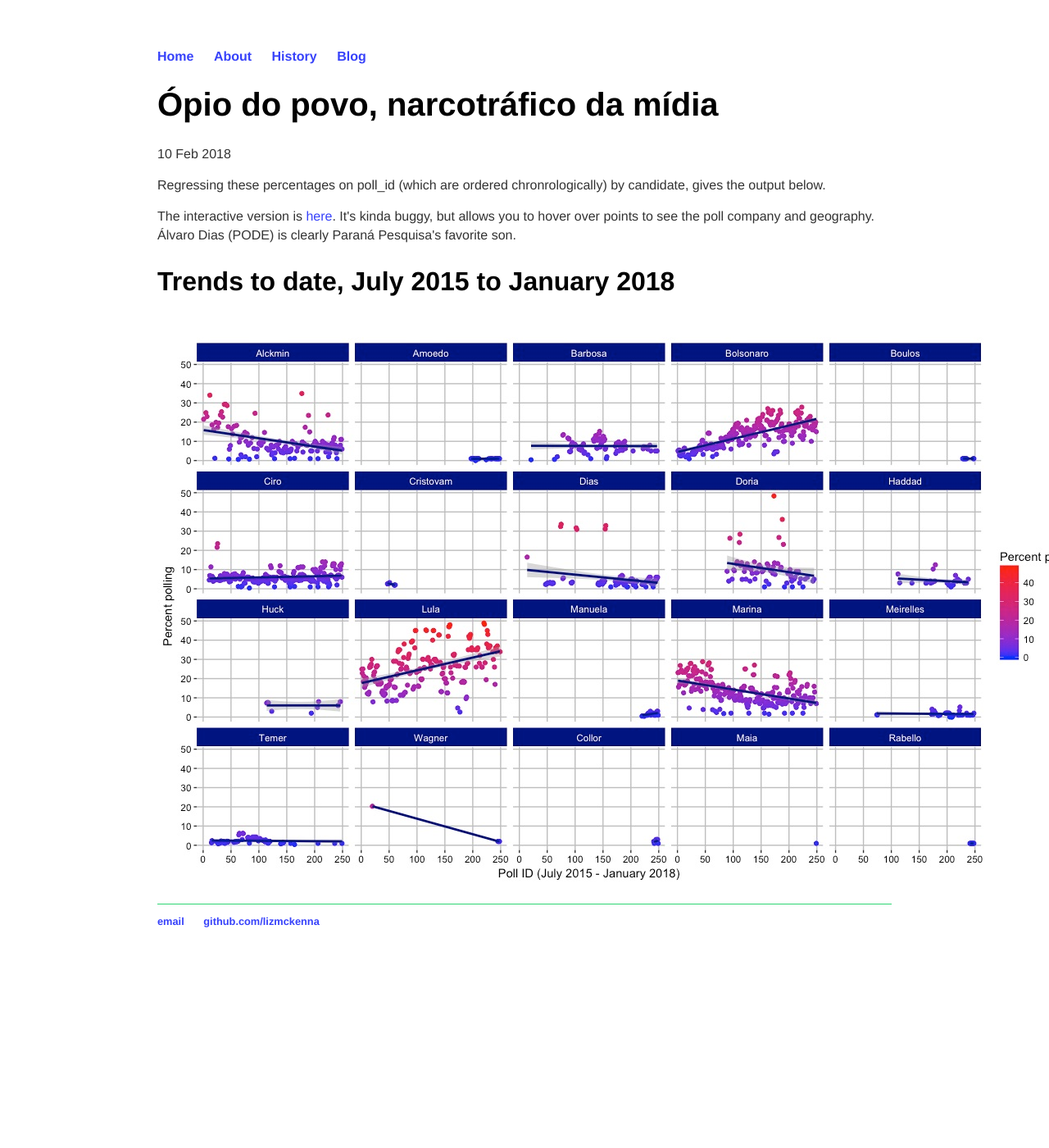
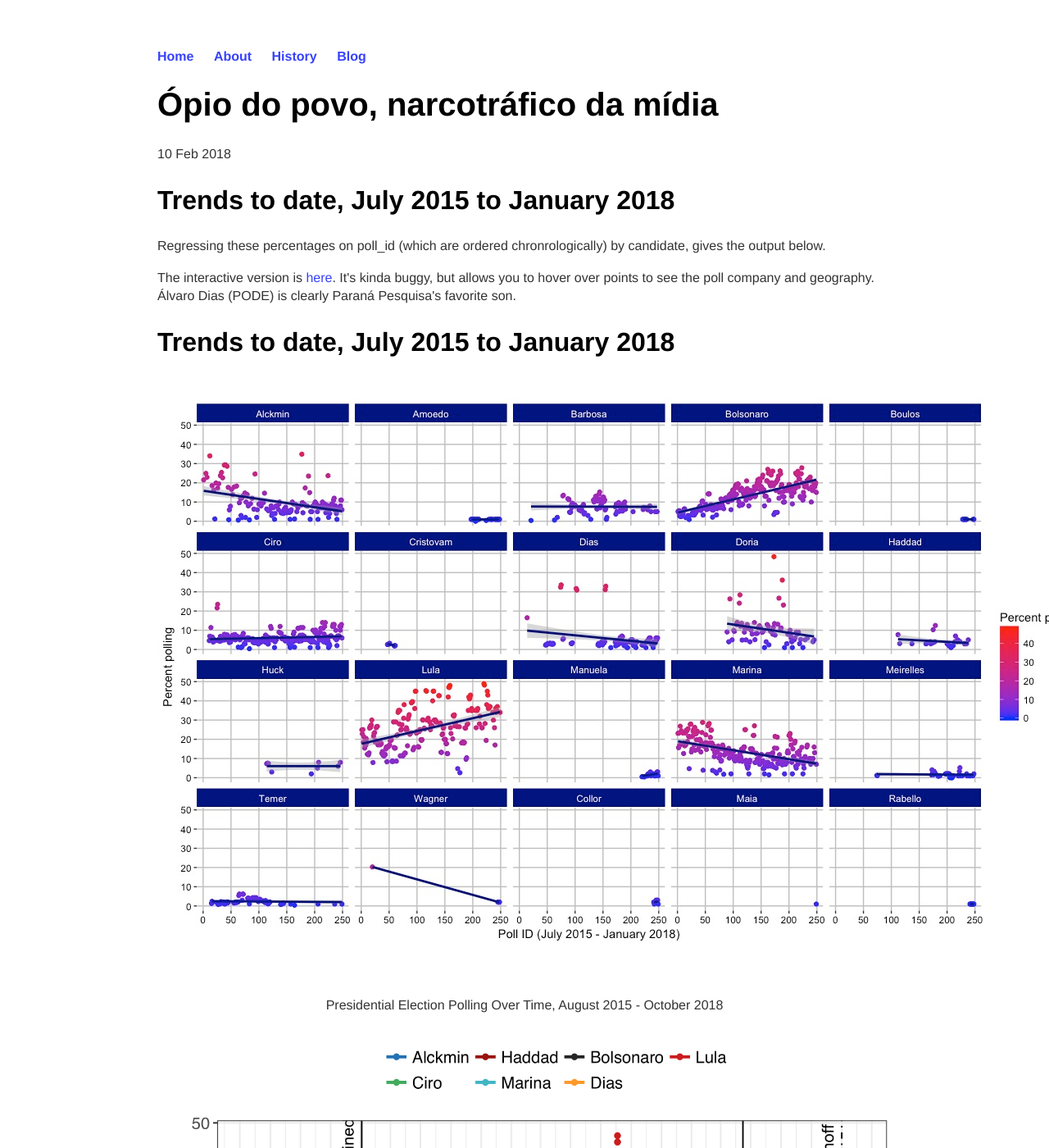
Before and after one commit to lizmckenna/elizabethmckenna.org, a Jekyll site: the page built from _posts/2018-02-10-narcotrafico-da-midia.md, in a window 1280 px wide and 1400 px high. Shown: the whole window at 82% size. Built offline with Jekyll 4.4.1, drawn with Linux system fonts in a browser that asks for light colours.

Commit message:
Update 2018-02-10-narcotrafico-da-midia.md

```diff
--- a/_posts/2018-02-10-narcotrafico-da-midia.md
+++ b/_posts/2018-02-10-narcotrafico-da-midia.md
@@ -3,9 +3,17 @@
 title: "Ópio do povo, narcotráfico da mídia"
 date: 2018-02-10
 ---
+<h2> Trends to date, July 2015 to January 2018 </h2>
 <p> Regressing these percentages on poll_id (which are ordered chronrologically) by candidate, gives the output below.</p>
 <p> The interactive version is <a href="http://rpubs.com/lizmckenna/359463">here</a>. It's kinda buggy, but allows you to hover over points to see the poll company and geography. Álvaro Dias (PODE) is clearly Paraná Pesquisa's favorite son.</p>
 <h2> Trends to date, July 2015 to January 2018 </h2>
 <br>
  ![alt text](https://lizmckenna.github.io/images/180210_facetwap.png "Logo Title Text 1")
  <br>
+
+ <br>
+<center>
+<p>Presidential Election Polling Over Time, August 2015 - October 2018</p>
+<img src="/images/2018-10-6-long.png" alt="HTML5 Icon" style="width:900px;height:650px;">
+	</center>
+<br>
```
